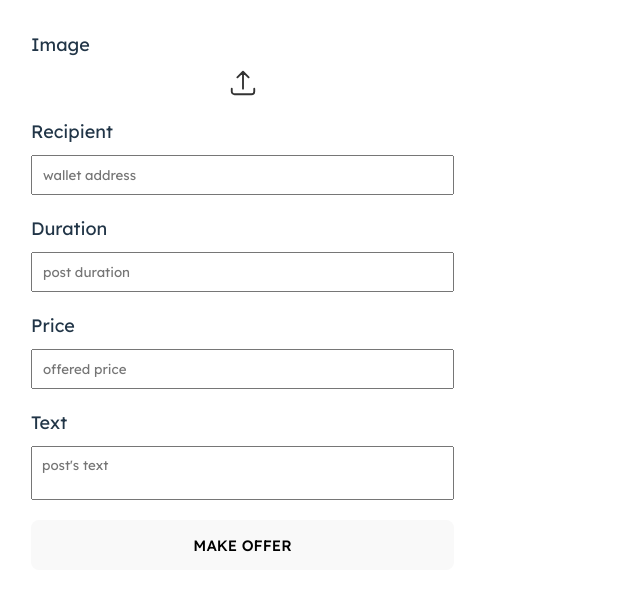
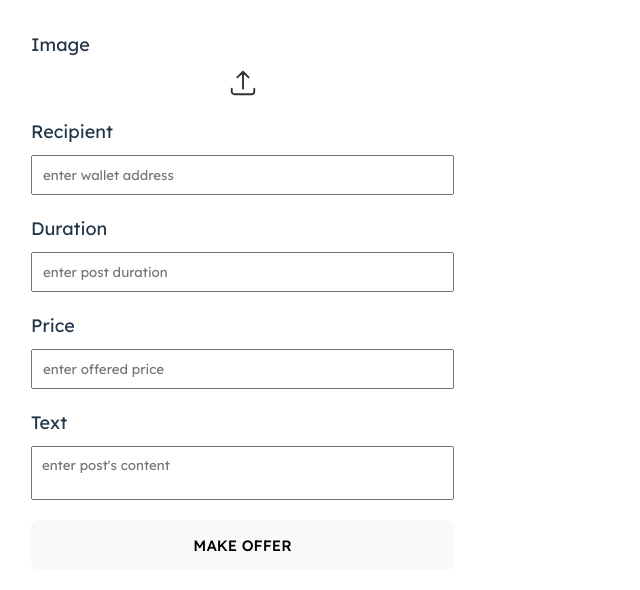
Before and after one commit to Win-Labs/chai-ads, a React (Vite) app in the folder client/: page / in a window 1280 px wide. Shown: the top 590 px of the page, without its empty margins (0-640 px from the left). Built offline with nearby package versions, Linux system fonts and the light colour scheme.

Commit message:
align-self:start

```diff
--- a/client/src/components/FormModal.jsx
+++ b/client/src/components/FormModal.jsx
@@ -5,9 +5,9 @@ import ImageUploader from "./ImageUploader";
 const Wrapper = styled.div`
   display: flex;
   width: 48.5rem;
-  max-height: 67rem;
   flex-direction: column;
   align-items: center;
+  align-self: start;
   gap: 2rem;
   padding: 3rem;
   border: 0.1rem solid #fff;
@@ -83,7 +83,7 @@ const FormModal = () => {
         <Input
           id="to"
           name="to"
-          placeholder="wallet address"
+          placeholder="enter wallet address"
           value={to}
           onChange={toHandler}
         />
@@ -93,7 +93,7 @@ const FormModal = () => {
         <Input
           id="duration"
           name="duration"
-          placeholder="post duration"
+          placeholder="enter post duration"
           value={duration}
           onChange={durationHandler}
         />
@@ -103,7 +103,7 @@ const FormModal = () => {
         <Input
           id="price"
           name="price"
-          placeholder="offered price"
+          placeholder="enter offered price"
           value={price}
           onChange={priceHandler}
         />
@@ -113,7 +113,7 @@ const FormModal = () => {
         <TextArea
           id="text"
           name="text"
-          placeholder="post's text"
+          placeholder="enter post's content"
           value={text}
           onChange={textHandler}
         />
```
